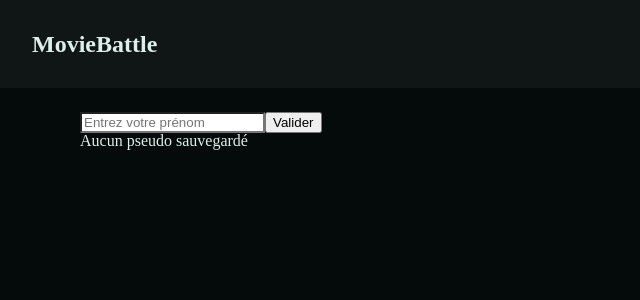
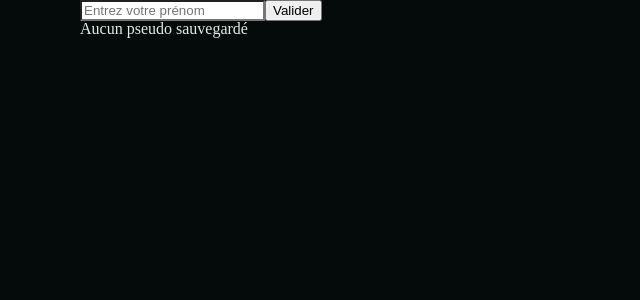
Before and after one commit to BodeFlorian/Movies-Guess, a React (Vite) app: page / in a window 1280 px wide. Shown: the top 300 px of the page, without its empty margins (0-640 px from the left). Built offline with nearby package versions, Linux system fonts and the light colour scheme; no server answers.

Commit message:
+ Changement du layout

```diff
--- a/src/App.jsx
+++ b/src/App.jsx
@@ -1,4 +1,9 @@
-import { BrowserRouter as Router, Routes, Route } from 'react-router-dom'
+import {
+  BrowserRouter as Router,
+  Routes,
+  Route,
+  useLocation,
+} from 'react-router-dom'
 
 import './utils/style/app.scss'
 
@@ -9,11 +14,21 @@ import Game from './pages/Game'
 import GameResult from './pages/GameResult'
 import Error from './pages/Error'
 
+const Layout = ({ children }) => {
+  const location = useLocation()
+
+  return (
+    <>
+      {location.pathname !== '/' && <Header />}
+      <main>{children}</main>
+    </>
+  )
+}
+
 const App = () => {
   return (
     <Router>
-      <Header />
-      <main>
+      <Layout>
         <Routes>
           <Route path="/" element={<Index />} />
           <Route path="/menu" element={<Menu />} />
@@ -21,7 +36,7 @@ const App = () => {
           <Route path="/game/results" element={<GameResult />} />
           <Route path="*" element={<Error />} />
         </Routes>
-      </main>
+      </Layout>
     </Router>
   )
 }
```
